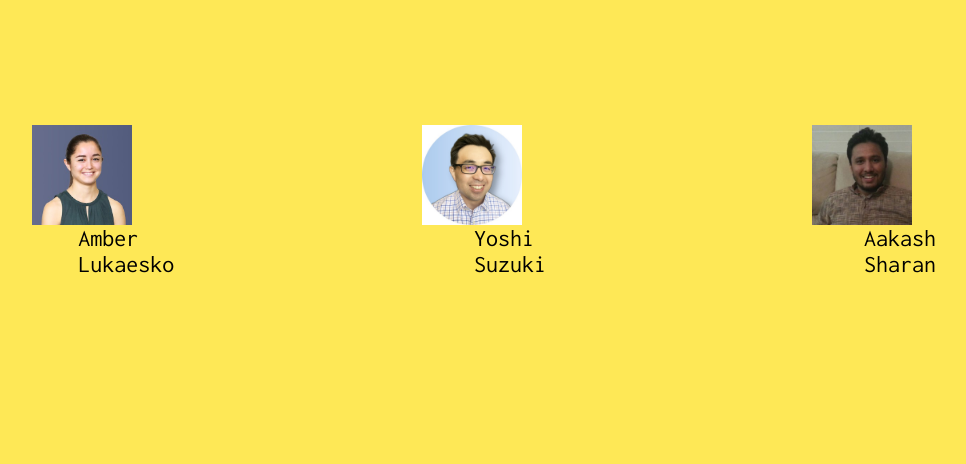
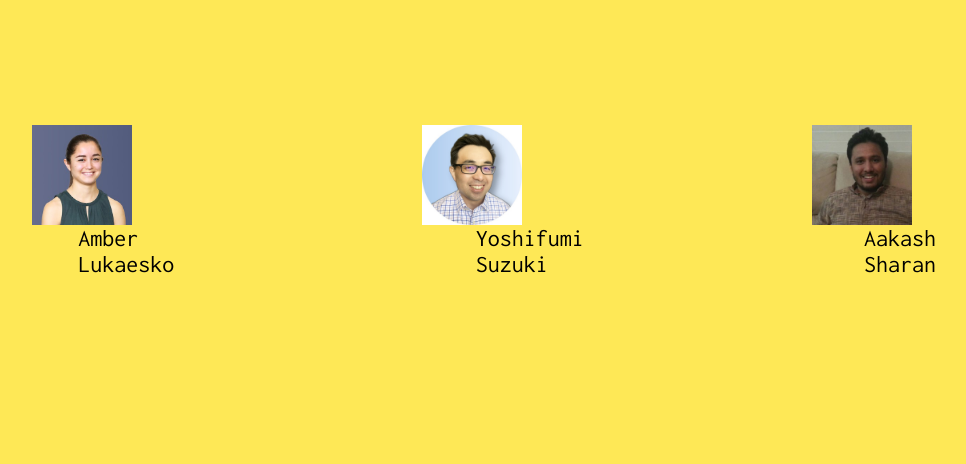
Before and after one commit to aakashsharan/predictive-maintenance-turbofan-nasa, a Flask app: page / in a window 1280 px wide. Shown: the part 801-1265 px from the top of the page, without its empty margins (38-1004 px from the left). Run offline with Flask 2, Linux system fonts and the light colour scheme; some libraries are stand-ins or nearby versions; some web fonts are replaced.

```diff
--- a/app/templates/index.html
+++ b/app/templates/index.html
@@ -105,7 +105,7 @@
 									<img src="{{ url_for('static', filename='images/Yoshi.jpg') }}" alt="">
 								</span>
 								<div class="row col-md-4 feature-copy">
-									<h3>Yoshi Suzuki</h3>
+									<h3>Yoshifumi Suzuki</h3>
 									<!-- <p>Facilis ipsum reprehenderit nemo molestias. Aut cum mollitia reprehenderit.</p>
 									<p><a href="#">Learn More <i class="icon-arrow-right22"></i></a></p> -->
 								</div>
```
